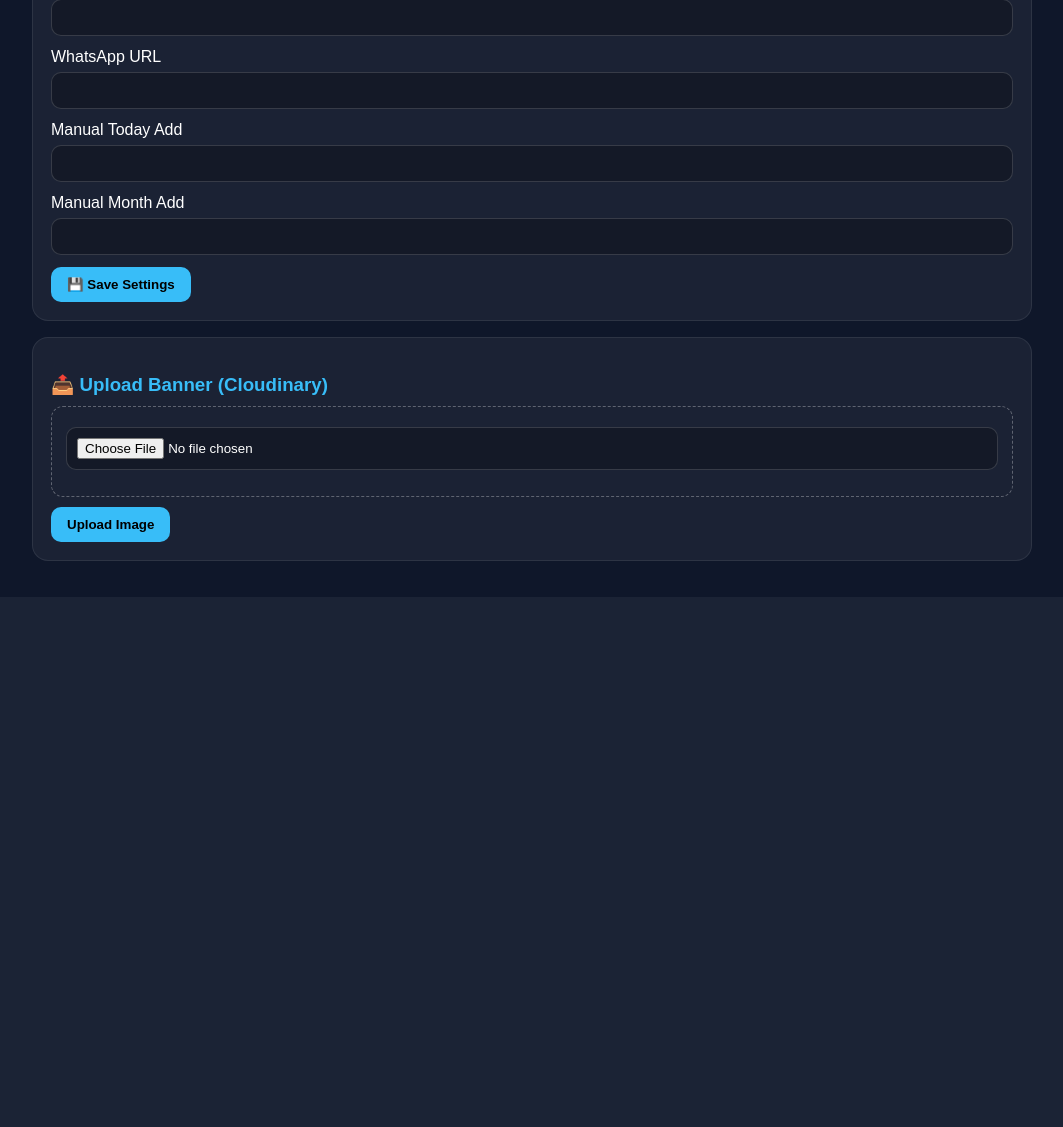
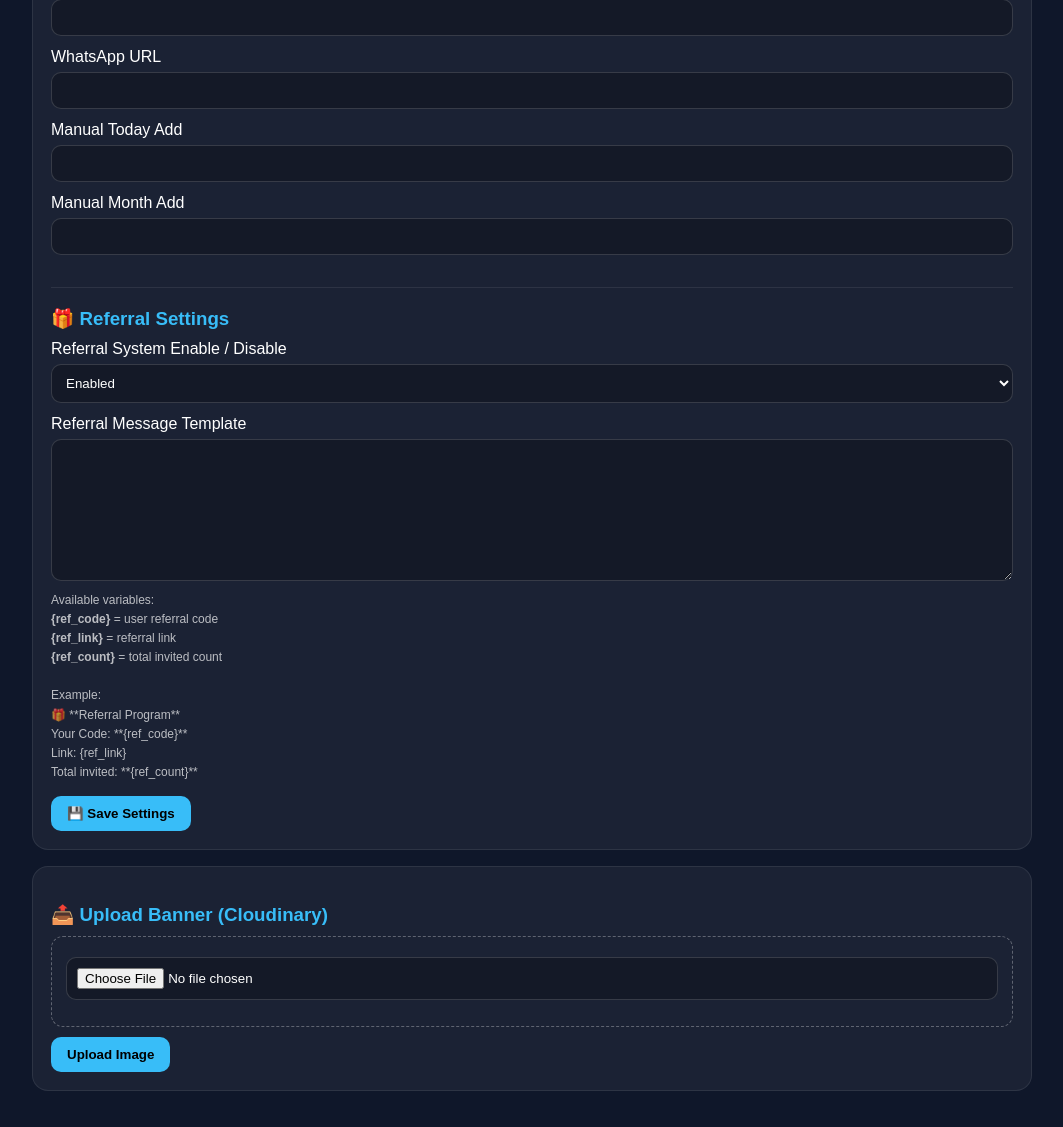
Before and after one commit to Dreamchaser-aus/captaintest12, a Flask app: page /admin in a window 1280 px wide. Shown: the part 682-1809 px from the top of the page, without its empty margins (108-1171 px from the left). Before the commit the page ends 1243 px from the top, so only its background shows below. Run offline with Flask 3, Linux system fonts and the light colour scheme; the visitor is signed in with stand-in values (Sample User, id 1); data that the repository does not hold is empty; some libraries are stand-ins or nearby versions.

Commit message:
Update dashboard.html

```diff
--- a/templates/dashboard.html
+++ b/templates/dashboard.html
@@ -57,7 +57,7 @@
       margin-bottom: 10px;
     }
 
-    input, textarea {
+    input, textarea, select {
       width: 100%;
       margin-top: 6px;
       margin-bottom: 12px;
@@ -67,11 +67,13 @@
       background: rgba(0,0,0,0.25);
       color: white;
       box-sizing: border-box;
+      outline: none;
     }
 
     textarea {
       min-height: 120px;
       resize: vertical;
+      white-space: pre-wrap;
     }
 
     button {
@@ -103,6 +105,19 @@
       background: rgba(56,189,248,0.1);
     }
 
+    .hint {
+      font-size: 12px;
+      opacity: 0.7;
+      line-height: 1.6;
+      margin-top: -6px;
+      margin-bottom: 14px;
+    }
+
+    hr {
+      border: 0;
+      border-top: 1px solid rgba(255,255,255,0.08);
+      margin: 20px 0;
+    }
   </style>
 </head>
 
@@ -152,6 +167,32 @@
 
         <label>Manual Month Add</label>
         <input type="number" name="manual_month_add" value="{{ data.manual_month_add }}">
+
+        <hr>
+
+        <!-- ================= REFERRAL SETTINGS ================= -->
+        <h3>🎁 Referral Settings</h3>
+
+        <label>Referral System Enable / Disable</label>
+        <select name="referral_enabled">
+          <option value="1" {% if data.referral_enabled == "1" %}selected{% endif %}>Enabled</option>
+          <option value="0" {% if data.referral_enabled == "0" %}selected{% endif %}>Disabled</option>
+        </select>
+
+        <label>Referral Message Template</label>
+        <textarea name="referral_text" rows="8">{{ data.referral_text }}</textarea>
+
+        <div class="hint">
+          Available variables:<br>
+          <b>{ref_code}</b> = user referral code<br>
+          <b>{ref_link}</b> = referral link<br>
+          <b>{ref_count}</b> = total invited count<br><br>
+          Example:<br>
+          🎁 **Referral Program**<br>
+          Your Code: **{ref_code}**<br>
+          Link: {ref_link}<br>
+          Total invited: **{ref_count}**
+        </div>
 
         <button type="submit">💾 Save Settings</button>
 
```
